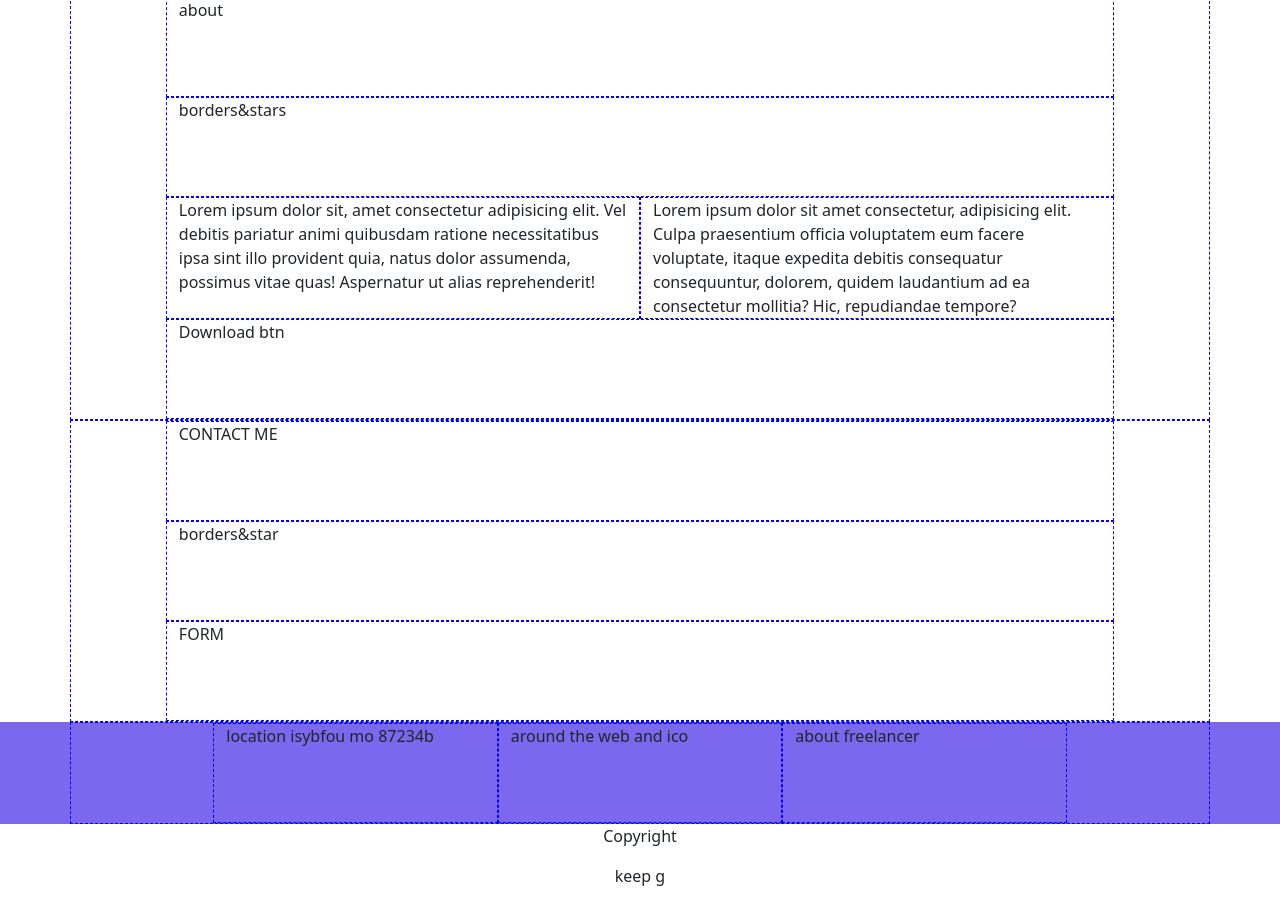
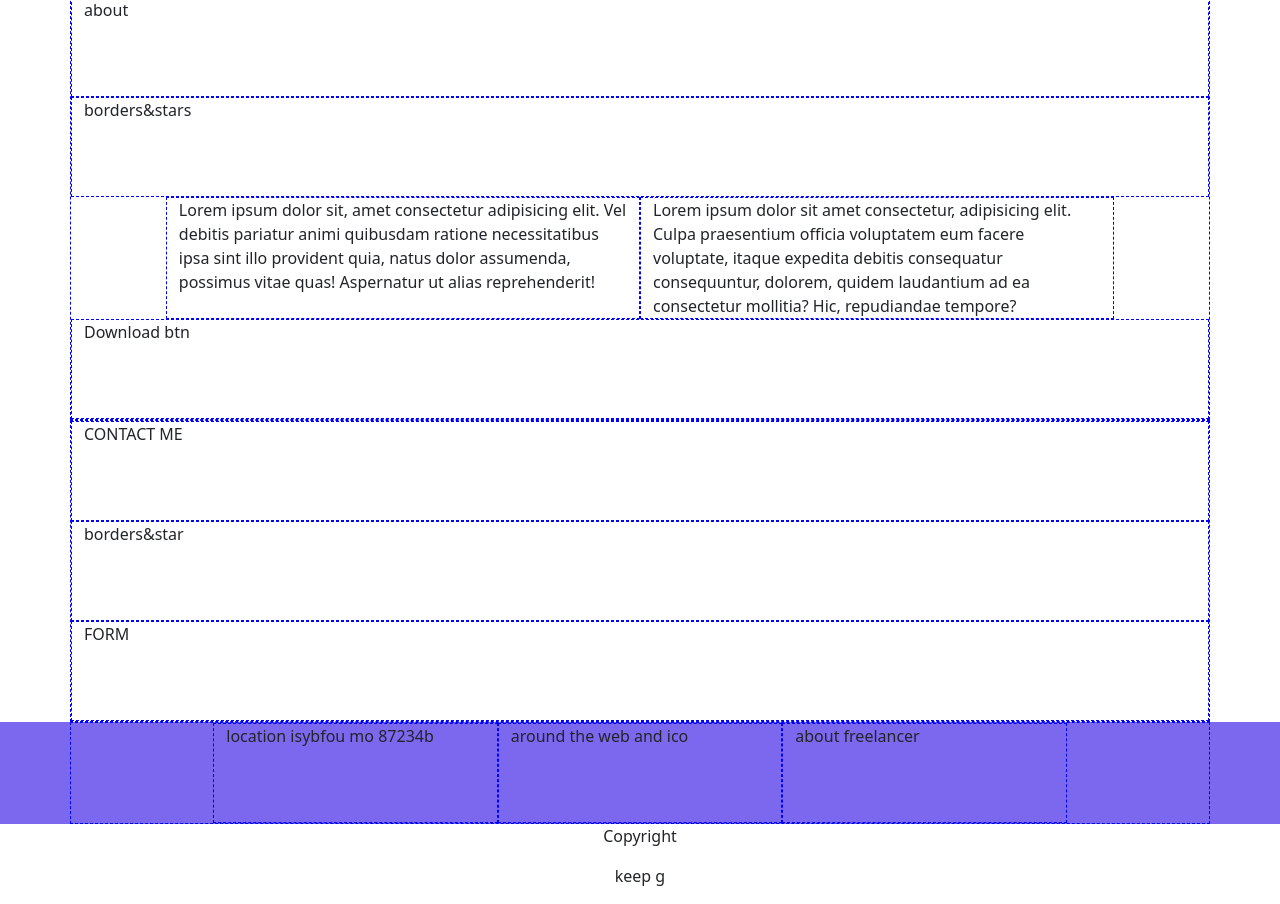
Before and after one commit to lembogeorgex/html-css-bootstrap-freelancer, a plain HTML site: page index.html in a window 1280 px wide. Shown: the part 1780-2684 px from the top of the page. Drawn offline with nearby package versions, Linux system fonts and the light colour scheme.

Commit message:
column 12

```diff
--- a/index.html
+++ b/index.html
@@ -89,7 +89,7 @@
           <div class="col-12">
             <img src="img/avatar.svg" class="w-50 mx-auto d-block" alt="..." />
           </div>
-          <div class="col-10 fw-bold fs-1 text-center text-white">
+          <div class="col-12 fw-bold fs-1 text-center text-white">
             START BOOTSTRAP
           </div>
 
@@ -142,31 +142,31 @@
     <div class="about">
       <div class="container">
         <div class="row justify-content-center">
-          <div class="col-10">about</div>
-          <div class="col-10">borders&stars</div>
-          <div class="col-sm-10 col-md-5">
+          <div class="col-12">about</div>
+          <div class="col-12">borders&stars</div>
+          <div class="col-sm-12 col-md-5">
             Lorem ipsum dolor sit, amet consectetur adipisicing elit. Vel
             debitis pariatur animi quibusdam ratione necessitatibus ipsa sint
             illo provident quia, natus dolor assumenda, possimus vitae quas!
             Aspernatur ut alias reprehenderit!
           </div>
-          <div class="col-sm-10 col-md-5">
+          <div class="col-sm-12 col-md-5">
             Lorem ipsum dolor sit amet consectetur, adipisicing elit. Culpa
             praesentium officia voluptatem eum facere voluptate, itaque expedita
             debitis consequatur consequuntur, dolorem, quidem laudantium ad ea
             consectetur mollitia? Hic, repudiandae tempore?
           </div>
-          <div class="col-10">Download btn</div>
+          <div class="col-12">Download btn</div>
         </div>
       </div>
     </div>
 
     <div class="contacts">
       <div class="container">
-        <div class="row justify-content-center">
-          <div class="col-10">CONTACT ME</div>
-          <div class="col-10">borders&star</div>
-          <div class="col-10">FORM</div>
+        <div class="row">
+          <div class="col-12">CONTACT ME</div>
+          <div class="col-12">borders&star</div>
+          <div class="col-12">FORM</div>
         </div>
       </div>
     </div>
```
